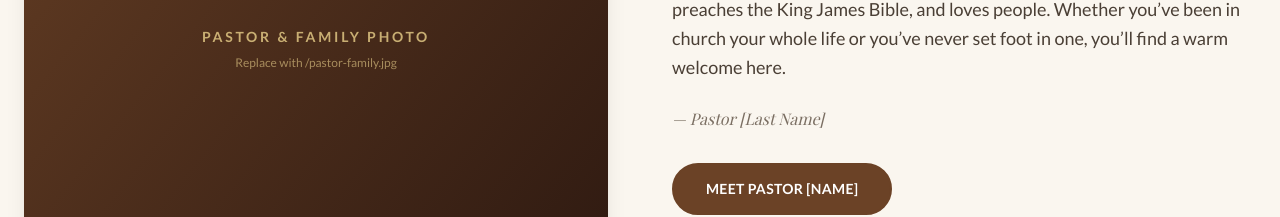
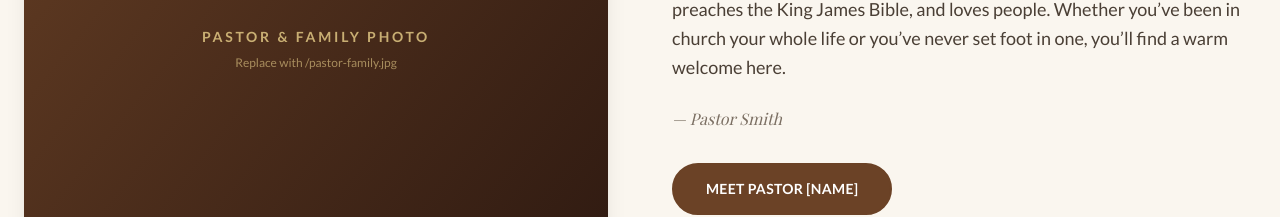
Before and after one commit to edesent/church-boilerplate, a Next.js app: page / in a window 1280 px wide. Shown: the part 1948-2165 px from the top of the page. Built offline with nearby package versions, Linux system fonts and the light colour scheme; a web font is replaced by a local one.

Commit message:
Set pastor signature to Pastor Smith

```diff
--- a/src/components/WelcomePastor.tsx
+++ b/src/components/WelcomePastor.tsx
@@ -48,7 +48,7 @@ export default function WelcomePastor() {
                 whole life or you&rsquo;ve never set foot in one, you&rsquo;ll find a warm welcome here.
               </p>
               <p className="font-serif italic text-text-light mb-8">
-                — Pastor [Last Name]
+                — Pastor Smith
               </p>
               <a
                 href="/pastor"
```
